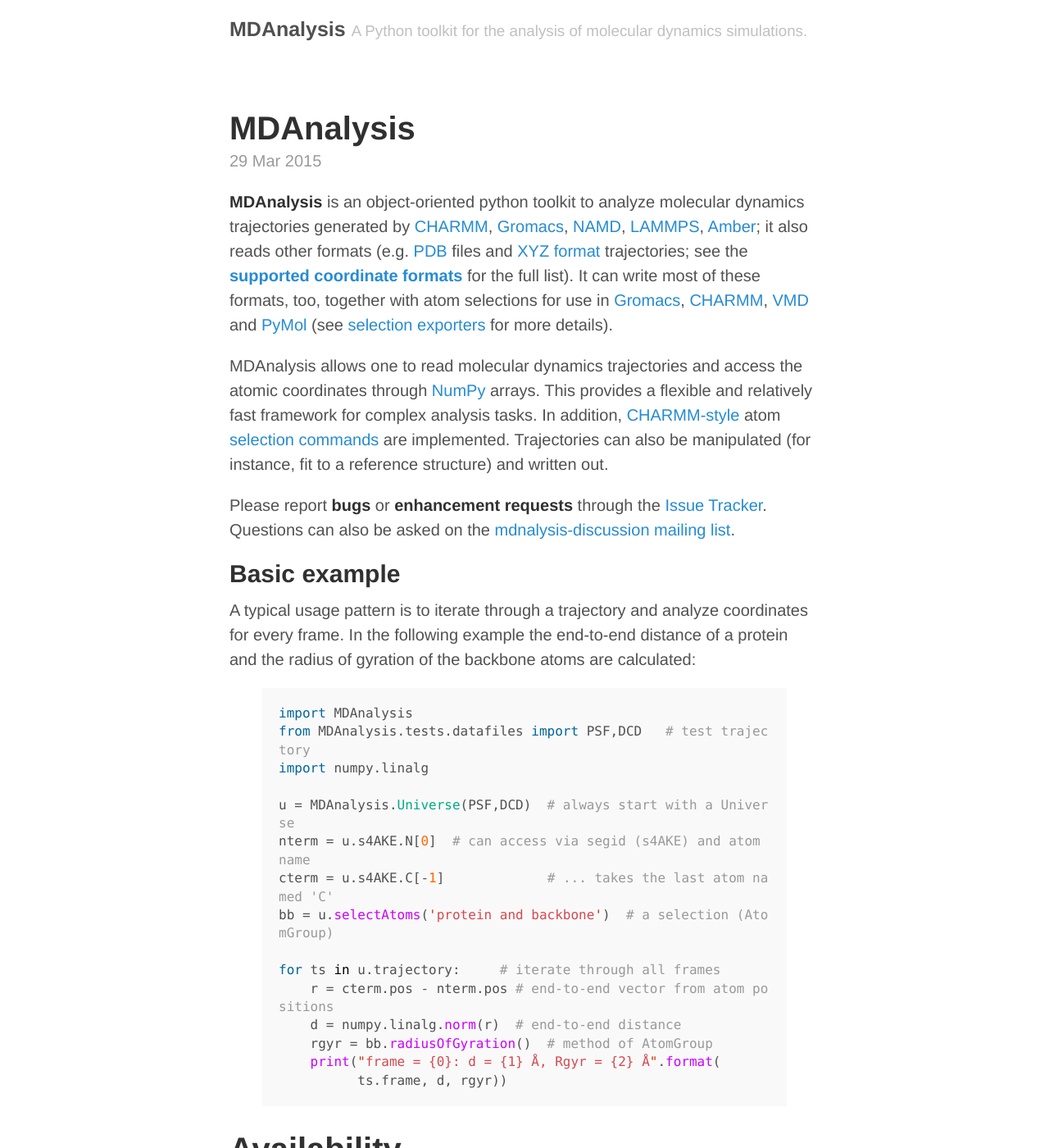
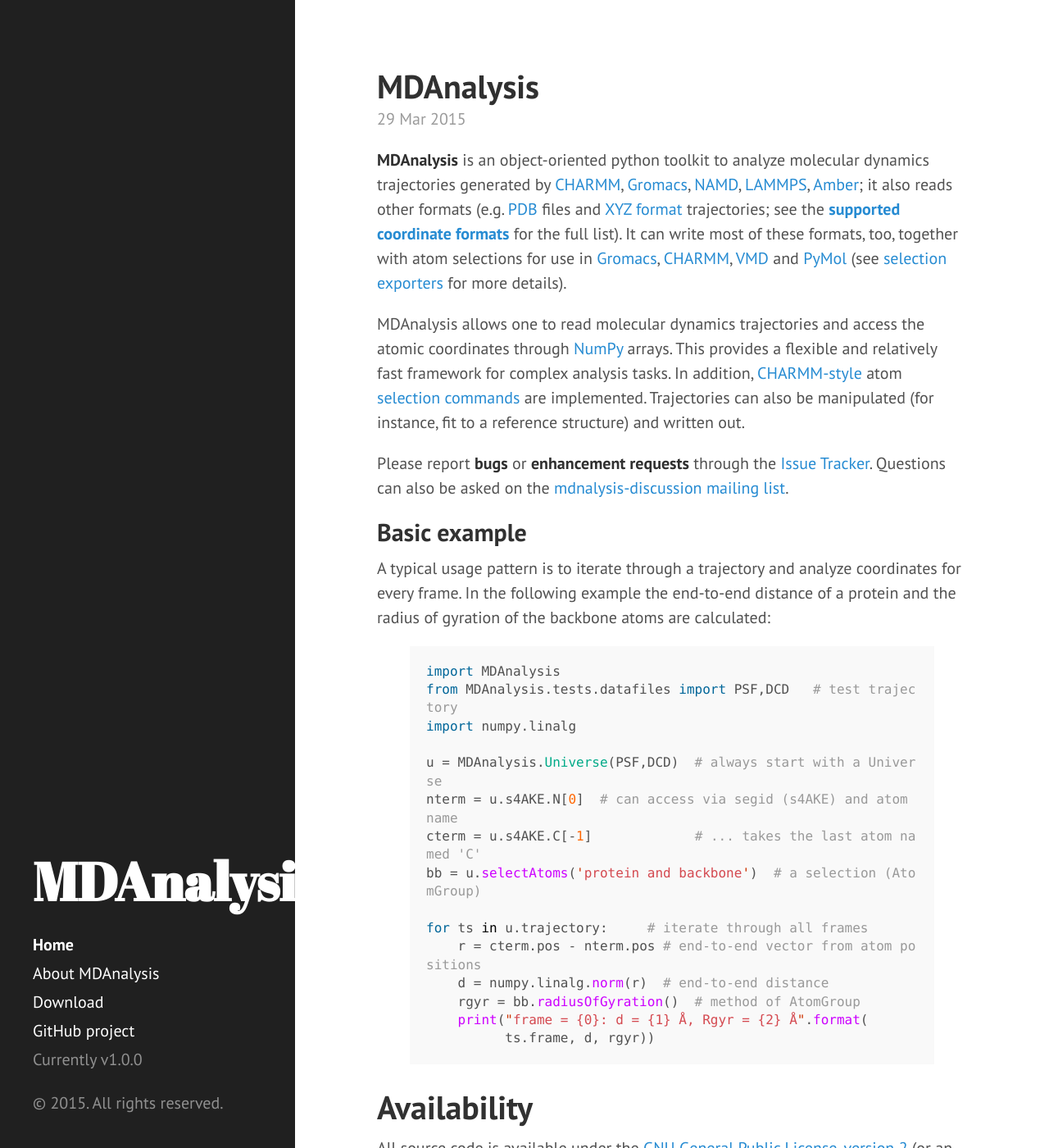
Before and after one commit to MDAnalysis/MDAnalysis.github.io, a Jekyll site: the page built from index.html, in a window 1280 px wide and 1400 px high. Shown: the whole window at 82% size. Built offline with Jekyll 4.4.1, drawn with Linux system fonts in a browser that asks for light colours; Markdown is read by kramdown in place of the engine named in the settings; the list of posts is cut into pages by our own code; some of the changed text lies outside the part shown.

Commit message:
use Hyde theme from https://github.com/poole/hyde

```diff
--- a/_config.yml
+++ b/_config.yml
@@ -9,13 +9,15 @@ relative_permalinks: true
 # Setup
 title:            MDAnalysis
 tagline:          A Python toolkit for the analysis of molecular dynamics simulations.
-url:              https://mdanalysis.github.io
+url:              http://www.mdanalysis.org
 paginate:         1
 baseurl:          /
 author:
   name:           The MDAnalysis Team
   url:            https://twitter.com/mdanalysis
 
+paginate:         5
+
 # Custom vars
 version:          1.0.0
 github:
--- a/_includes/head.html
+++ b/_includes/head.html
@@ -1,6 +1,7 @@
 <head>
-  <meta charset="UTF-8">
   <link href="http://gmpg.org/xfn/11" rel="profile">
+  <meta http-equiv="X-UA-Compatible" content="IE=edge">
+  <meta http-equiv="content-type" content="text/html; charset=utf-8">
 
   <!-- Enable responsiveness on mobile devices-->
   <meta name="viewport" content="width=device-width, initial-scale=1.0, maximum-scale=1">
@@ -16,13 +17,13 @@
   <!-- CSS -->
   <link rel="stylesheet" href="{{ site.baseurl }}public/css/poole.css">
   <link rel="stylesheet" href="{{ site.baseurl }}public/css/syntax.css">
+  <link rel="stylesheet" href="{{ site.baseurl }}public/css/hyde.css">
+  <link rel="stylesheet" href="http://fonts.googleapis.com/css?family=PT+Sans:400,400italic,700|Abril+Fatface">
 
   <!-- Icons -->
-  <link rel="apple-touch-icon-precomposed" sizes="144x144" href="{{ site.baseurl }}public/apple-touch-icon-precomposed.png">
-  <link rel="shortcut icon" href="{{ site.baseurl }}public/favicon.ico">
+  <link rel="apple-touch-icon-precomposed" sizes="144x144" href="{{ site.baseurl }}public/apple-touch-icon-144-precomposed.png">
+                                 <link rel="shortcut icon" href="{{ site.baseurl }}public/favicon.ico">
 
   <!-- RSS -->
-  <link rel="alternate" type="application/atom+xml" title="{{ site.title }}" href="{{ site.baseurl }}atom.xml">
-
-  <!-- Google Analytics -->
+  <link rel="alternate" type="application/rss+xml" title="RSS" href="/atom.xml">
 </head>
--- /dev/null
+++ b/_includes/sidebar.html
@@ -0,0 +1,36 @@
+<div class="sidebar">
+  <div class="container sidebar-sticky">
+    <div class="sidebar-about">
+      <h1>
+        <a href="{{ site.baseurl }}">
+          {{ site.title }}
+        </a>
+      </h1>
+      <p class="lead">{{ site.description }}</p>
+    </div>
+
+    <nav class="sidebar-nav">
+      <a class="sidebar-nav-item{% if page.url == site.baseurl %} active{% endif %}" href="{{ site.baseurl }}">Home</a>
+
+      {% comment %}
+        The code below dynamically generates a sidebar nav of pages with
+        `layout: page` in the front-matter. See readme for usage.
+      {% endcomment %}
+
+      {% assign pages_list = site.pages %}
+      {% for node in pages_list %}
+        {% if node.title != null %}
+          {% if node.layout == "page" %}
+            <a class="sidebar-nav-item{% if page.url == node.url %} active{% endif %}" href="{{ node.url }}">{{ node.title }}</a>
+          {% endif %}
+        {% endif %}
+      {% endfor %}
+
+      <a class="sidebar-nav-item" href="{{ site.github.repo }}/archive/v{{ site.version }}.zip">Download</a>
+      <a class="sidebar-nav-item" href="{{ site.github.repo }}">GitHub project</a>
+      <span class="sidebar-nav-item">Currently v{{ site.version }}</span>
+    </nav>
+
+    <p>&copy; {{ site.time | date: '%Y' }}. All rights reserved.</p>
+  </div>
+</div>
--- a/_layouts/default.html
+++ b/_layouts/default.html
@@ -1,25 +1,14 @@
 <!DOCTYPE html>
-<html lang="en">
+<html xmlns="http://www.w3.org/1999/xhtml" xml:lang="en" lang="en-us">
 
   {% include head.html %}
 
   <body>
 
-    <div class="container content">
-      <div class="masthead">
-        <h3 class="masthead-title">
-          <a href="{{ site.baseurl }}" title="Home">{{ site.title }}</a>
-          <small>{{ site.tagline }}</small>
-        </h3>
-      </div>
+    {% include sidebar.html %}
 
+    <div class="content container">
       {{ content }}
-
-      <div class="footer">
-        <p>
-          &copy; {{ site.time | date: '%Y' }}. All rights reserved.
-        </p>
-      </div>
     </div>
 
   </body>
--- a/_layouts/post.html
+++ b/_layouts/post.html
@@ -14,7 +14,7 @@ layout: default
     {% for post in site.related_posts limit:3 %}
       <li>
         <h3>
-          <a href="{{ site.baseurl }}{{ post.url }}">
+          <a href="{{ post.url }}">
             {{ post.title }}
             <small>{{ post.date | date_to_string }}</small>
           </a>
--- a/atom.xml
+++ b/atom.xml
@@ -6,8 +6,8 @@ layout: null
 <feed xmlns="http://www.w3.org/2005/Atom">
 
  <title>{{ site.title }}</title>
- <link href="{{ site.url }}{{ site.baseurl }}atom.xml" rel="self"/>
- <link href="{{ site.url }}{{ site.baseurl }}"/>
+ <link href="{{ site.url }}/atom.xml" rel="self"/>
+ <link href="{{ site.url }}/"/>
  <updated>{{ site.time | date_to_xmlschema }}</updated>
  <id>{{ site.url }}</id>
  <author>
@@ -18,7 +18,7 @@ layout: null
  {% for post in site.posts %}
  <entry>
    <title>{{ post.title }}</title>
-   <link href="{{ site.url }}{{ site.baseurl }}{{ post.url }}"/>
+   <link href="{{ site.url }}{{ post.url }}"/>
    <updated>{{ post.date | date_to_xmlschema }}</updated>
    <id>{{ site.url }}{{ post.id }}</id>
    <content type="html">{{ post.content | xml_escape }}</content>
--- /dev/null
+++ b/public/css/hyde.css
@@ -0,0 +1,250 @@
+/*
+ *  __                  __
+ * /\ \                /\ \
+ * \ \ \___   __  __   \_\ \     __
+ *  \ \  _ `\/\ \/\ \  /'_` \  /'__`\
+ *   \ \ \ \ \ \ \_\ \/\ \_\ \/\  __/
+ *    \ \_\ \_\/`____ \ \___,_\ \____\
+ *     \/_/\/_/`/___/> \/__,_ /\/____/
+ *                /\___/
+ *                \/__/
+ *
+ * Designed, built, and released under MIT license by @mdo. Learn more at
+ * https://github.com/poole/hyde.
+ */
+
+
+/*
+ * Contents
+ *
+ * Global resets
+ * Sidebar
+ * Container
+ * Reverse layout
+ * Themes
+ */
+
+
+/*
+ * Global resets
+ *
+ * Update the foundational and global aspects of the page.
+ */
+
+html {
+  font-family: "PT Sans", Helvetica, Arial, sans-serif;
+}
+@media (min-width: 48em) {
+  html {
+    font-size: 16px;
+  }
+}
+@media (min-width: 58em) {
+  html {
+    font-size: 20px;
+  }
+}
+
+
+/*
+ * Sidebar
+ *
+ * Flexible banner for housing site name, intro, and "footer" content. Starts
+ * out above content in mobile and later moves to the side with wider viewports.
+ */
+
+.sidebar {
+  text-align: center;
+  padding: 2rem 1rem;
+  color: rgba(255,255,255,.5);
+  background-color: #202020;
+}
+@media (min-width: 48em) {
+  .sidebar {
+    position: fixed;
+    top: 0;
+    left: 0;
+    bottom: 0;
+    width: 18rem;
+    text-align: left;
+  }
+}
+
+/* Sidebar links */
+.sidebar a {
+  color: #fff;
+}
+
+/* About section */
+.sidebar-about h1 {
+  color: #fff;
+  margin-top: 0;
+  font-family: "Abril Fatface", serif;
+  font-size: 3.25rem;
+}
+
+/* Sidebar nav */
+.sidebar-nav {
+  margin-bottom: 1rem;
+}
+.sidebar-nav-item {
+  display: block;
+  line-height: 1.75;
+}
+a.sidebar-nav-item:hover,
+a.sidebar-nav-item:focus {
+  text-decoration: underline;
+}
+.sidebar-nav-item.active {
+  font-weight: bold;
+}
+
+/* Sticky sidebar
+ *
+ * Add the `sidebar-sticky` class to the sidebar's container to affix it the
+ * contents to the bottom of the sidebar in tablets and up.
+ */
+
+@media (min-width: 48em) {
+  .sidebar-sticky {
+    position: absolute;
+    right:  1rem;
+    bottom: 1rem;
+    left:   1rem;
+  }
+}
+
+
+/* Container
+ *
+ * Align the contents of the site above the proper threshold with some margin-fu
+ * with a 25%-wide `.sidebar`.
+ */
+
+.content {
+  padding-top:    4rem;
+  padding-bottom: 4rem;
+}
+
+@media (min-width: 48em) {
+  .content {
+    max-width: 38rem;
+    margin-left: 20rem;
+    margin-right: 2rem;
+  }
+}
+
+@media (min-width: 64em) {
+  .content {
+    margin-left: 22rem;
+    margin-right: 4rem;
+  }
+}
+
+
+/*
+ * Reverse layout
+ *
+ * Flip the orientation of the page by placing the `.sidebar` on the right.
+ */
+
+@media (min-width: 48em) {
+  .layout-reverse .sidebar {
+    left: auto;
+    right: 0;
+  }
+  .layout-reverse .content {
+    margin-left: 2rem;
+    margin-right: 20rem;
+  }
+}
+
+@media (min-width: 64em) {
+  .layout-reverse .content {
+    margin-left: 4rem;
+    margin-right: 22rem;
+  }
+}
+
+
+
+/*
+ * Themes
+ *
+ * As of v1.1, Hyde includes optional themes to color the sidebar and links
+ * within blog posts. To use, add the class of your choosing to the `body`.
+ */
+
+/* Base16 (http://chriskempson.github.io/base16/#default) */
+
+/* Red */
+.theme-base-08 .sidebar {
+  background-color: #ac4142;
+}
+.theme-base-08 .content a,
+.theme-base-08 .related-posts li a:hover {
+  color: #ac4142;
+}
+
+/* Orange */
+.theme-base-09 .sidebar {
+  background-color: #d28445;
+}
+.theme-base-09 .content a,
+.theme-base-09 .related-posts li a:hover {
+  color: #d28445;
+}
+
+/* Yellow */
+.theme-base-0a .sidebar {
+  background-color: #f4bf75;
+}
+.theme-base-0a .content a,
+.theme-base-0a .related-posts li a:hover {
+  color: #f4bf75;
+}
+
+/* Green */
+.theme-base-0b .sidebar {
+  background-color: #90a959;
+}
+.theme-base-0b .content a,
+.theme-base-0b .related-posts li a:hover {
+  color: #90a959;
+}
+
+/* Cyan */
+.theme-base-0c .sidebar {
+  background-color: #75b5aa;
+}
+.theme-base-0c .content a,
+.theme-base-0c .related-posts li a:hover {
+  color: #75b5aa;
+}
+
+/* Blue */
+.theme-base-0d .sidebar {
+  background-color: #6a9fb5;
+}
+.theme-base-0d .content a,
+.theme-base-0d .related-posts li a:hover {
+  color: #6a9fb5;
+}
+
+/* Magenta */
+.theme-base-0e .sidebar {
+  background-color: #aa759f;
+}
+.theme-base-0e .content a,
+.theme-base-0e .related-posts li a:hover {
+  color: #aa759f;
+}
+
+/* Brown */
+.theme-base-0f .sidebar {
+  background-color: #8f5536;
+}
+.theme-base-0f .content a,
+.theme-base-0f .related-posts li a:hover {
+  color: #8f5536;
+}
```
Also changed, not shown: README.md, index.html (line endings or trailing spaces), public/apple-touch-icon-144-precomposed.png (renamed from public/apple-touch-icon-precomposed.png).
